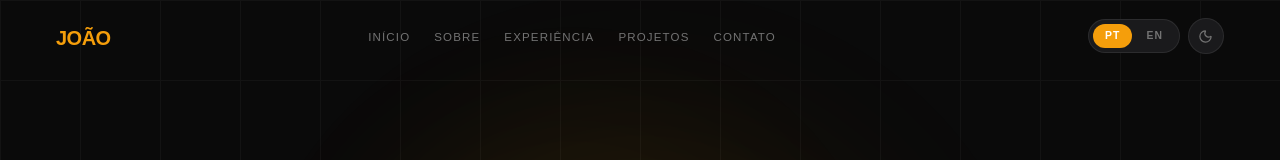
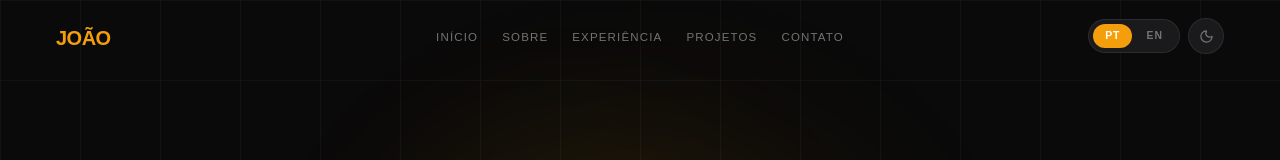
Before and after one commit to JoaoMaganin/jomag.com, a React (Vite) app: page / in a window 1280 px wide. Shown: the top 160 px of the page. Built offline with nearby package versions, Linux system fonts and the light colour scheme; a web font is replaced by a local one.

Commit message:
fix(Navbar): centering navbar

```diff
--- a/src/components/Navbar.tsx
+++ b/src/components/Navbar.tsx
@@ -104,13 +104,6 @@ export default function Navbar() {
         backgroundColor: scrolled ? "var(--bg-nav)" : "transparent",
       }}
     >
-      {/* <a
-        href="#hero"
-        className="text-xl font-semibold tracking-tight transition-colors"
-        style={{ color: "var(--accent)" }}
-      >
-        MAGANIN
-      </a> */}
       <LogoFlip />
 
       <a
@@ -121,7 +114,7 @@ export default function Navbar() {
         <span style={{ color: "var(--accent)" }}>Maganin</span>
       </a>
 
-      <ul className="hidden list-none items-center gap-6 md:flex">
+      <ul className="hidden list-none items-center gap-6 md:flex absolute left-1/2 -translate-x-1/2">
         {NAV_KEYS.map((key) => (
           <li key={key}>
             <a
```
